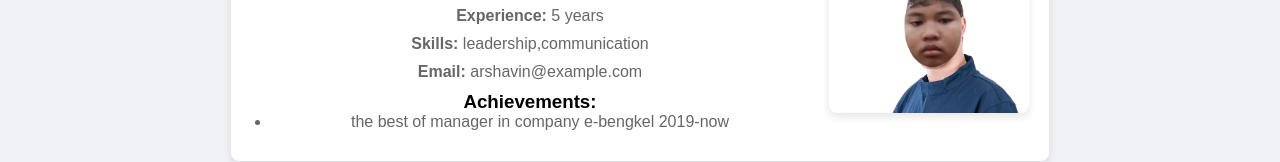
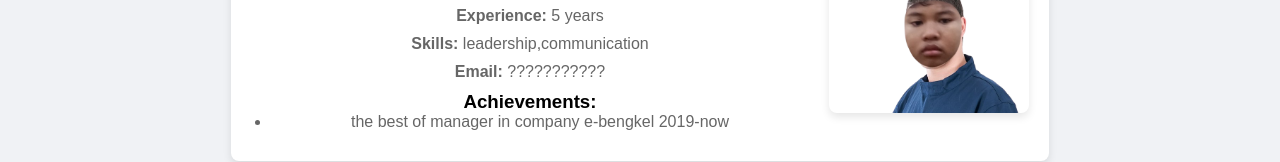
Before and after one commit to Shinarashitokisaki/e-bengkel, a plain HTML site: page syahrul.html in a window 1280 px wide. Shown: the part 223-385 px from the top of the page. Drawn offline with Linux system fonts and the light colour scheme.

Commit message:
Update syahrul.html

```diff
--- a/syahrul.html
+++ b/syahrul.html
@@ -22,7 +22,7 @@
                 <p><strong>Position:</strong> manager</p>
                 <p><strong>Experience:</strong> 5 years</p>
                 <p><strong>Skills:</strong> leadership,communication</p>
-                <p><strong>Email:</strong> arshavin@example.com</p>
+                <p><strong>Email:</strong> ???????????</p>
                 <h3>Achievements:</h3>
                 <ul>
                     <li>the best of manager in company e-bengkel 2019-now</li>
```
